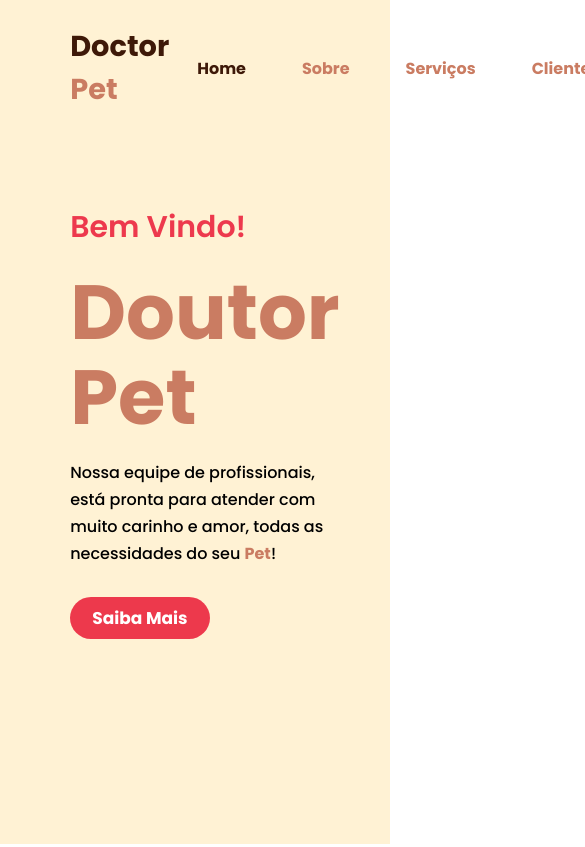
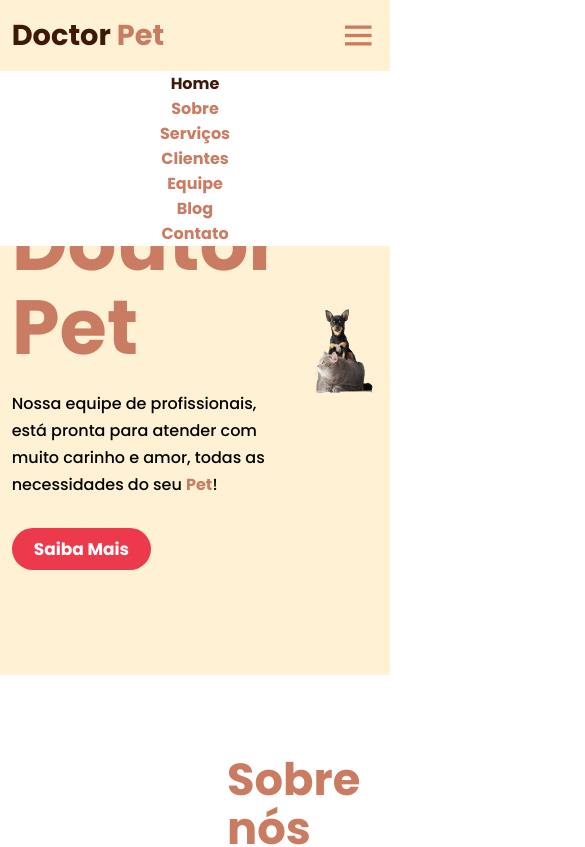
Before and after one commit to danilojduarte/ProjetoDoctorPet, a plain HTML site: page index.html in a window 390 px wide. Shown: the top 847 px of the page, 585 px wide, since content can reach past the window. Drawn offline with nearby package versions, Linux system fonts and the light colour scheme.

Commit message:
Aplicando responsividade

```diff
--- a/src/Styles/style.css
+++ b/src/Styles/style.css
@@ -650,3 +650,43 @@ p span {
 .texto-final p {
   font-weight: 600;
 }
+
+/* =========== RESPONSIVIDADE =========== */
+
+@media (max-width: 1640px) {
+  .home {
+    height: 80vh;
+    padding-top: 100px;
+  }
+  header {
+    padding: 14px 3%;
+    transition: .3s;
+  }
+  header.sticky {
+    padding: 10px 3%;
+    transition: .3s;
+  }
+  section {
+    padding: 70px 3%;
+    transition: .3s;
+  }
+}
+
+@media (max-width: 1110px) {
+  #menu-icon {
+    display: block;
+  }
+  .top-btn {
+    display: none;
+  }
+  .navbar {
+    position: absolute;
+    top: 100%;
+    left: 0;
+    right: 0;
+    flex-direction: column;
+    background: var(--cor-branca);
+    align-items: center;
+    box-shadow: 0px 0px 1px #13084;
+  }
+}
```
